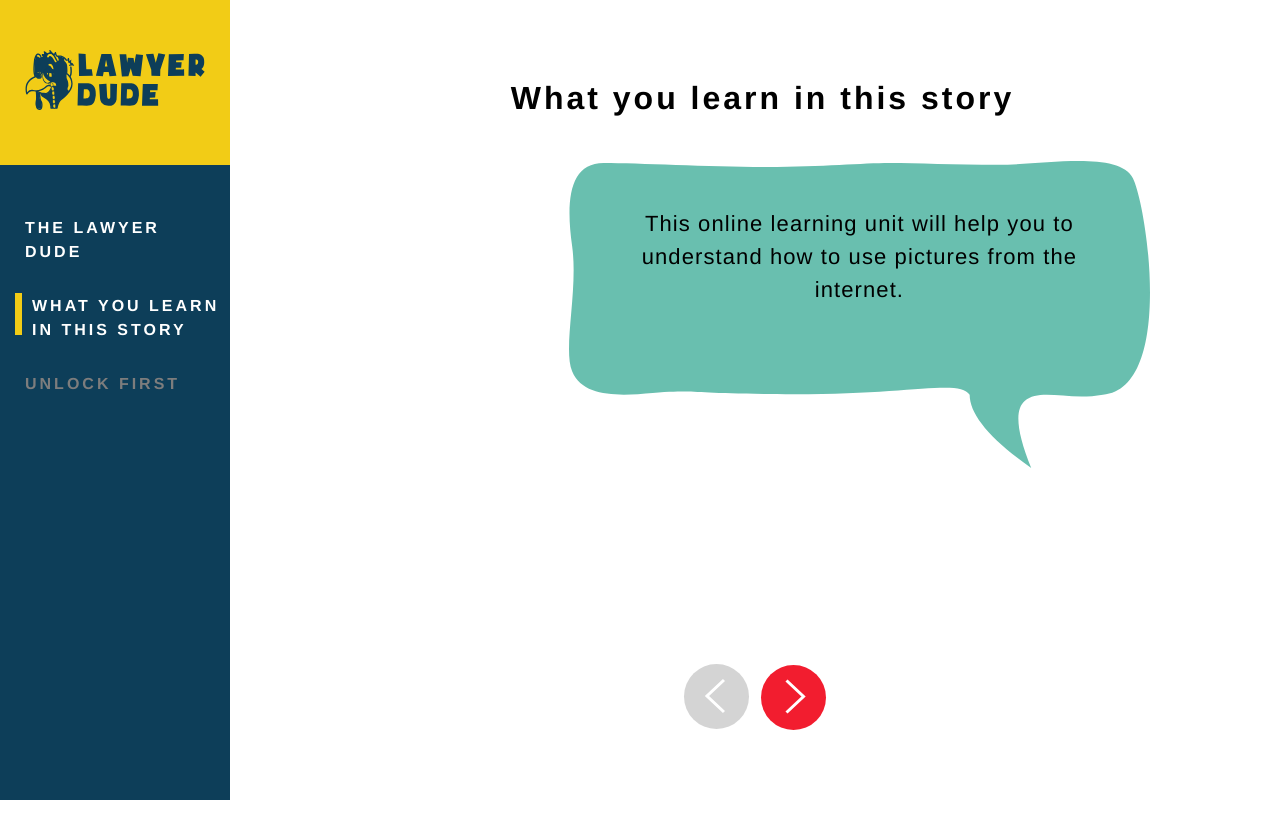
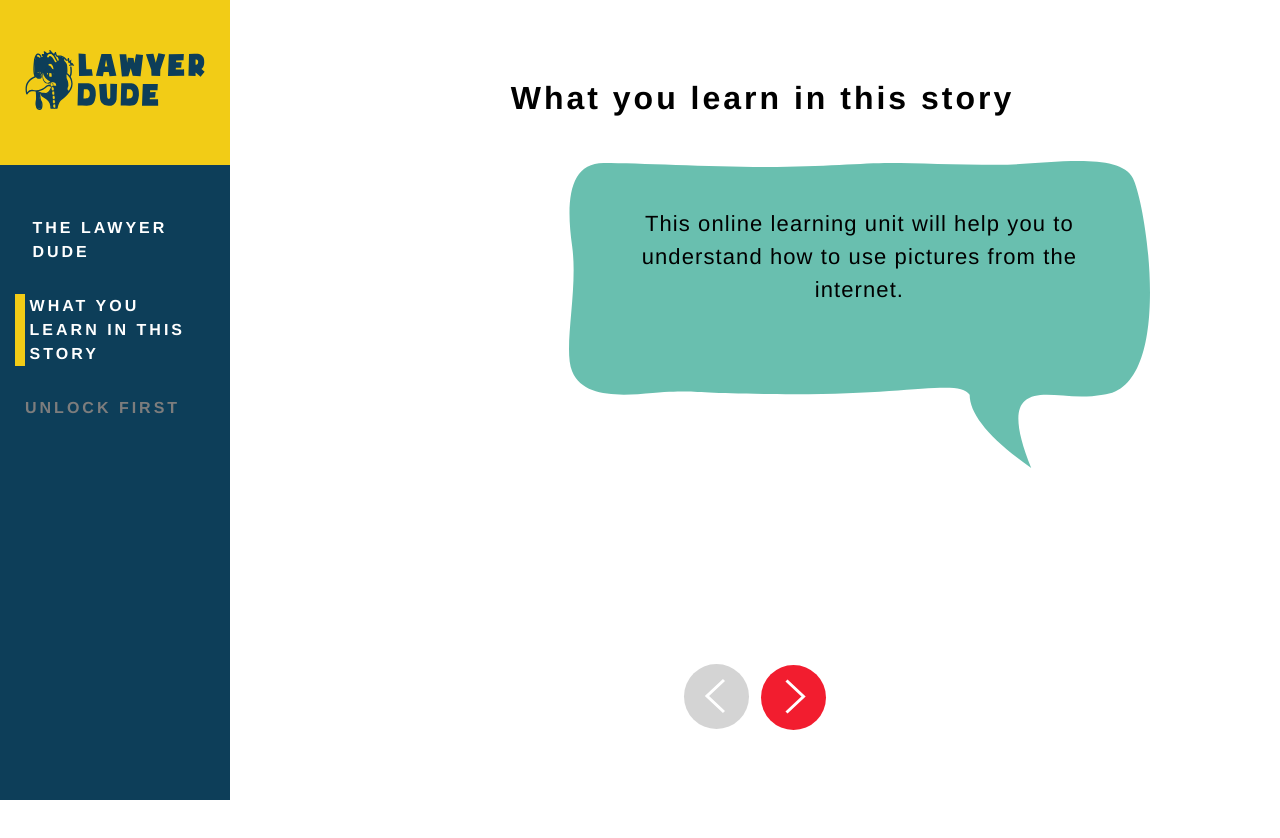
Before and after one commit to ViviZa/lawyer-dude, a React (Create React App) app: page / in a window 1280 px wide. Both pictures are taken after a click on the button "Commence le eLearning". Shown: the top 838 px of the page. Built offline with nearby package versions, Linux system fonts and the light colour scheme.

Commit message:
fixing sidenavigation focus bar height

```diff
--- a/src/components/SideNavigation.jsx
+++ b/src/components/SideNavigation.jsx
@@ -99,12 +99,11 @@ scrollToBottom(highlightedLink) {
           {
             visitedPages.map( page => {
               return (
-                <div>
-                <div className={page.id === ID ? "focusIndicator" : ""}/>
                 <li
-                  className="linkWrapper"
-                  key={page.id}
+                className="linkWrapper"
+                key={page.id}
                 >
+                <div className={page.id === ID ? "focusIndicator" : ""}>&nbsp;</div>
                   <Link
                     className={page.id === ID ? 'highlightedLink' : 'sideNavigationLink'}
                     to={{
@@ -112,13 +111,12 @@ scrollToBottom(highlightedLink) {
                       state: { ID:  page.id }
                     }}
                     >
-                      <div
-                    ref={page.id === ID ? this.highlightedLink : ''}
-                      />
+                    <div
+                      ref={page.id === ID ? this.highlightedLink : ''}
+                    />
                     {page.headline}
                   </Link>
                 </li>
-                </div>
               )
             })
           }
--- a/src/styles/_sidebar.scss
+++ b/src/styles/_sidebar.scss
@@ -24,7 +24,6 @@
 			a {
 				font-weight: 600;
 				text-transform: uppercase;
-				height: 42px;
 				color: $nav-reached;
 				text-decoration: none;
 
@@ -48,32 +47,28 @@
 	.sideNavigationLink {
 		color: $nav-reached;
 		text-decoration: none;
+		width: calc(100% - 27px);
+		display: inline-block;
 	}
 
 	.linkWrapper {
-		display: inline-block;
-		width: calc(100% - 27px);
+		display: flex;
 	}
 
 	.highlightedLink {
 		color: $nav-active;
 		text-decoration: none;
-
-		// &:before {
-		// 	content: "";
-		// 	position: absolute;
-		// 	padding-top: 52px;
-		// 	background-color: $nav-active;
-		// 	width: 7px;
-		// 	left: 0;
-		// }
+		width: calc(100% - 27px);
+		display: inline-block;
+		padding-left: 5px;
 	}
 
 	.focusIndicator {
 		background-color: $nav-active;
 		width: 7px;
 		display: inline-block;
-    	height: 42px;
+		flex: 0.3 1;
+    	margin-left: -10px;
 	}
 
 	.navNarrow {
```
